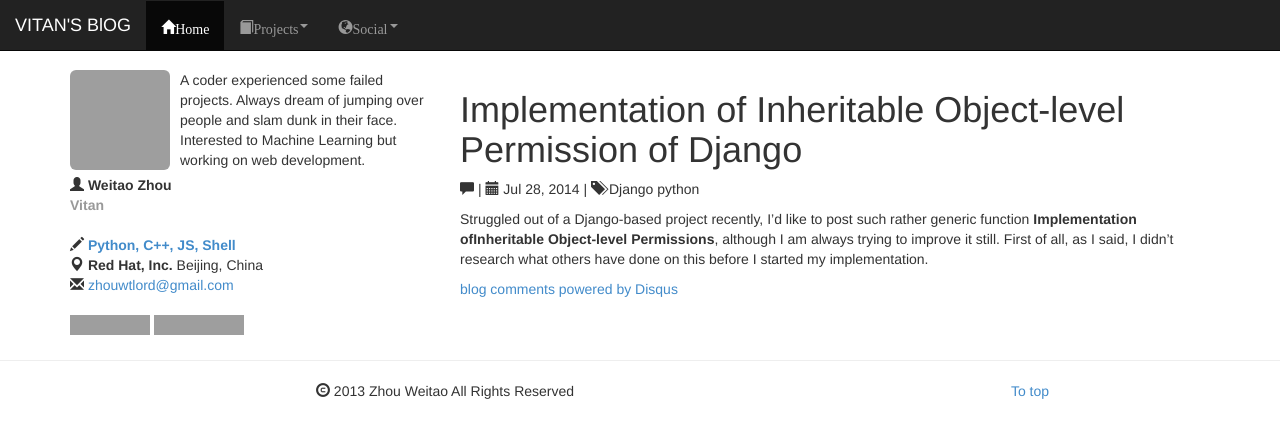
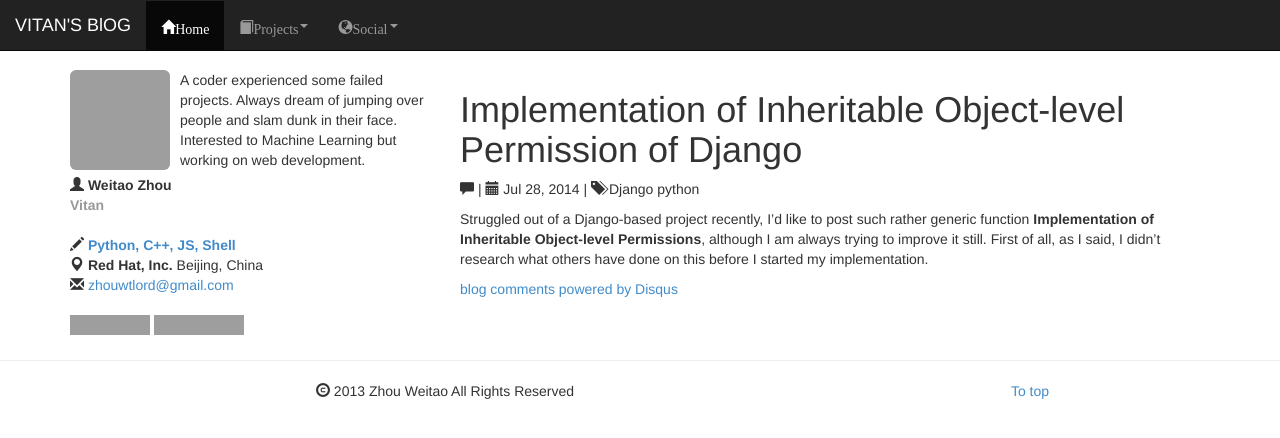
Before and after one commit to vitan/vitan.github.io, a Jekyll site: the page built from _posts/2014-07-28-Inheritable-Object-Level-Permission-of-Django.md, in a window 1280 px wide, cut to the strip 0-438 px from the top of the page. Built offline with Jekyll 4.4.1, drawn with Linux system fonts in a browser that asks for light colours; Markdown is read by kramdown in place of the engine named in the settings; comment, search, counter and statistics services are not loaded; grey boxes are pictures that could not be loaded.

Commit message:
FIX: Fixed typo

```diff
--- a/_posts/2014-07-28-Inheritable-Object-Level-Permission-of-Django.md
+++ b/_posts/2014-07-28-Inheritable-Object-Level-Permission-of-Django.md
@@ -5,4 +5,4 @@
 categories: Linux Django practical python
 ---
 
-Struggled out of a Django-based project recently, I'd like to post such rather generic function **Implementation ofInheritable Object-level Permissions**, although I am always trying to improve it still. First of all, as I said, I didn't research what others have done on this before I started my implementation.
+Struggled out of a Django-based project recently, I'd like to post such rather generic function **Implementation of Inheritable Object-level Permissions**, although I am always trying to improve it still. First of all, as I said, I didn't research what others have done on this before I started my implementation.
```
